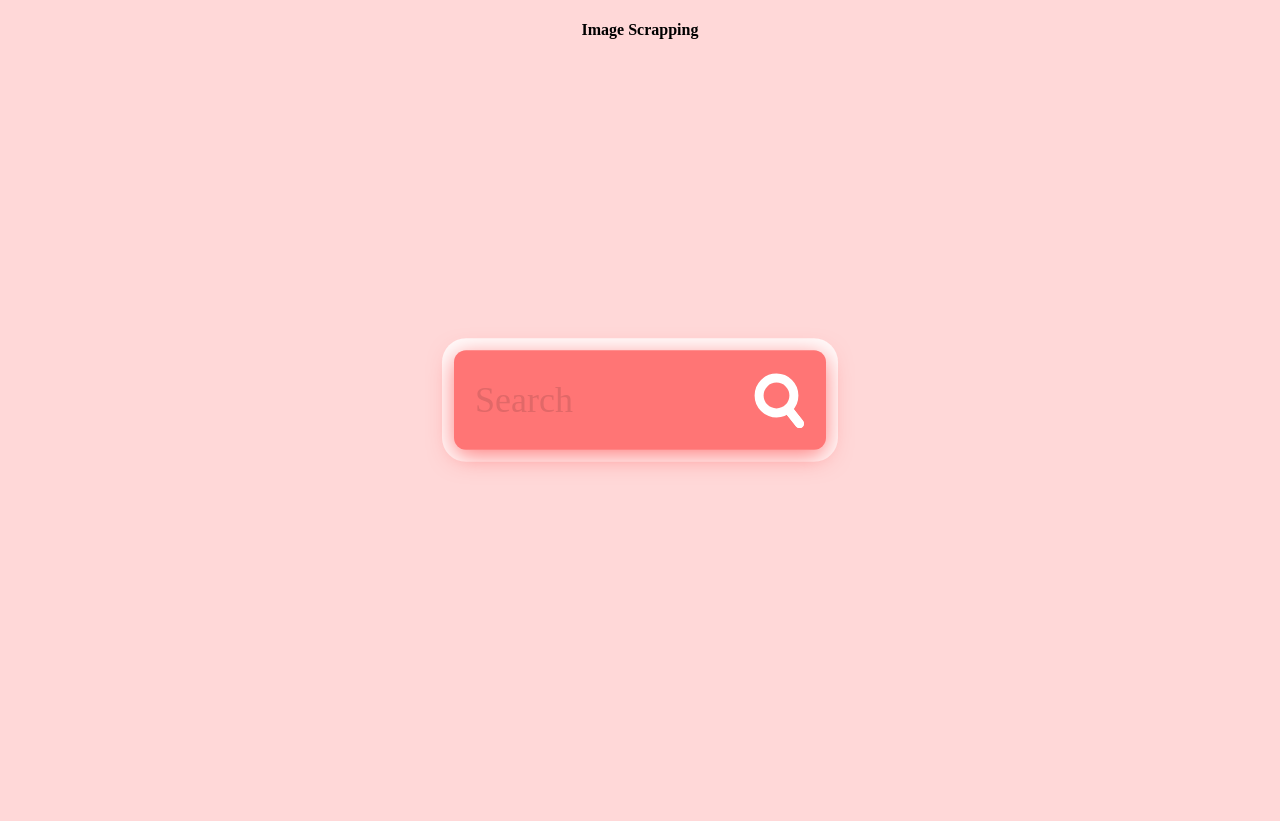
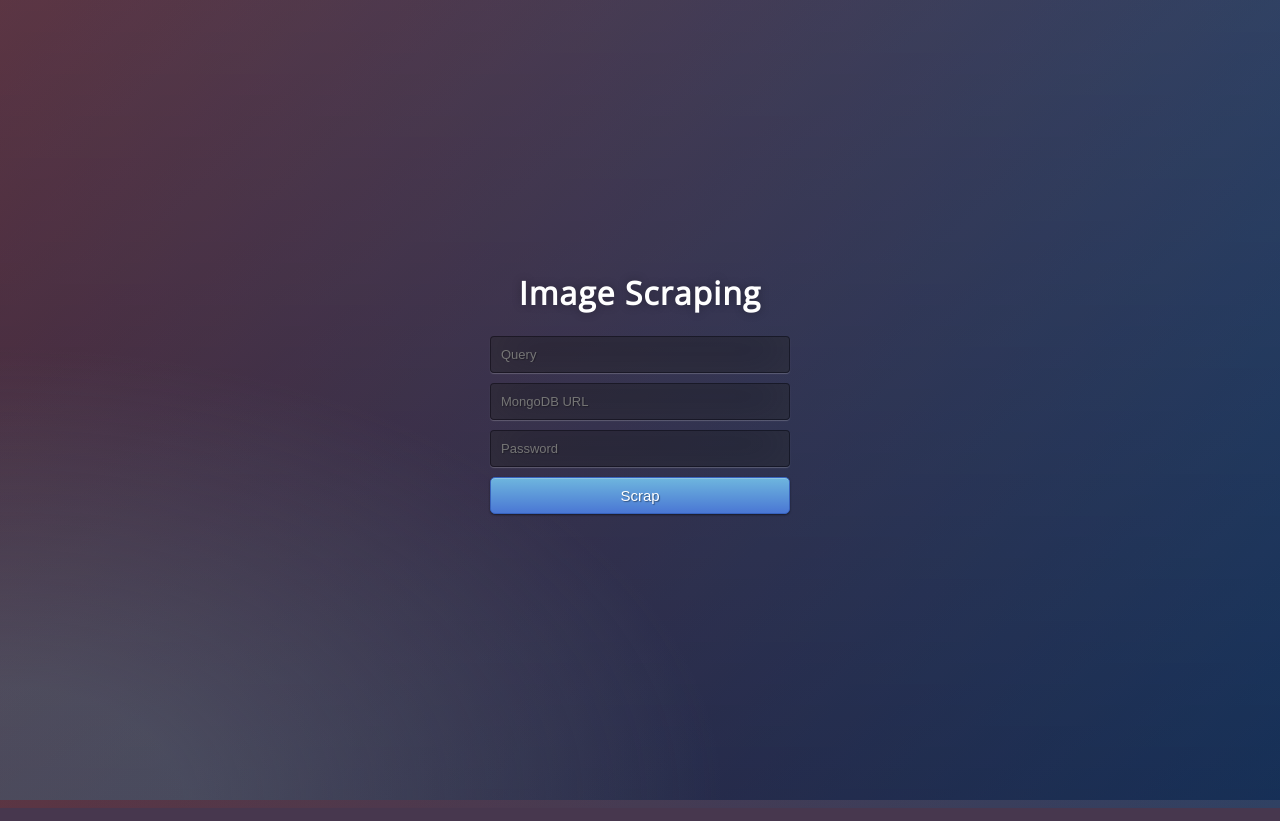
Before and after one commit to Prudvi24/Image-Scraper, a Flask app: page / in a window 1280 px wide. Run offline with Flask 3, Linux system fonts and the light colour scheme.

Commit message:
fixed bug

```diff
--- a/application.py
+++ b/application.py
@@ -13,13 +13,16 @@ app = Flask(__name__)
 
 @app.route('/', methods=['GET'])
 def homepage():
-    return render_template('index.html')
+    return render_template('index.html',loaded="")
 
 @app.route('/retrieve', methods=['GET','POST'])
 def retrieve_images():
     try:
         if(request.method=='POST'):
             query = request.form['content']
+            mongo_url = request.form['mongourl']
+            mongo_pass = request.form['mongopass']
+            mongo_url = mongo_url.replace("<password>",mongo_pass)
             logging.info(query)
             save_dir = 'images/'
             if(not os.path.exists(save_dir)):
@@ -38,19 +41,18 @@ def retrieve_images():
                 list_images.append(mydict)
                 with open(os.path.join(save_dir, f"{query}_{img_tags.index(image_tag)}.jpg"), 'wb') as f:  # wb is write bytes
                     f.write(img_data)
-            client = pymongo.MongoClient(
-                "mongodb+srv://detiprudvi:yyMhq1HiJxCYUF4k@cluster0.ufdzcre.mongodb.net/?retryWrites=true&w=majority")
+            client = pymongo.MongoClient(mongo_url)
             logging.info(client.test)
             db = client['ImageScraping']
             retrieve_col = db['image_data']
             retrieve_col.insert_many(list_images)
-        return "Images loaded"
+        return render_template('index.html', loaded="Successfull and scrap other query")
     except Exception as e:
         logging.exception(e)
         return "something went wrong"
 
     else:
-        return render_template('index.html')
+        return render_template('index.html', loaded="")
 
 
 if __name__=='__main__':
--- a/static/css/new.css
+++ b/static/css/new.css
@@ -1,152 +1,57 @@
+@import url(https://fonts.googleapis.com/css?family=Open+Sans);
+.btn { display: inline-block; *display: inline; *zoom: 1; padding: 4px 10px 4px; margin-bottom: 0; font-size: 13px; line-height: 18px; color: #333333; text-align: center;text-shadow: 0 1px 1px rgba(255, 255, 255, 0.75); vertical-align: middle; background-color: #f5f5f5; background-image: -moz-linear-gradient(top, #ffffff, #e6e6e6); background-image: -ms-linear-gradient(top, #ffffff, #e6e6e6); background-image: -webkit-gradient(linear, 0 0, 0 100%, from(#ffffff), to(#e6e6e6)); background-image: -webkit-linear-gradient(top, #ffffff, #e6e6e6); background-image: -o-linear-gradient(top, #ffffff, #e6e6e6); background-image: linear-gradient(top, #ffffff, #e6e6e6); background-repeat: repeat-x; filter: progid:dximagetransform.microsoft.gradient(startColorstr=#ffffff, endColorstr=#e6e6e6, GradientType=0); border-color: #e6e6e6 #e6e6e6 #e6e6e6; border-color: rgba(0, 0, 0, 0.1) rgba(0, 0, 0, 0.1) rgba(0, 0, 0, 0.25); border: 1px solid #e6e6e6; -webkit-border-radius: 4px; -moz-border-radius: 4px; border-radius: 4px; -webkit-box-shadow: inset 0 1px 0 rgba(255, 255, 255, 0.2), 0 1px 2px rgba(0, 0, 0, 0.05); -moz-box-shadow: inset 0 1px 0 rgba(255, 255, 255, 0.2), 0 1px 2px rgba(0, 0, 0, 0.05); box-shadow: inset 0 1px 0 rgba(255, 255, 255, 0.2), 0 1px 2px rgba(0, 0, 0, 0.05); cursor: pointer; *margin-left: .3em; }
+.btn:hover, .btn:active, .btn.active, .btn.disabled, .btn[disabled] { background-color: #e6e6e6; }
+.btn-large { padding: 9px 14px; font-size: 15px; line-height: normal; -webkit-border-radius: 5px; -moz-border-radius: 5px; border-radius: 5px; }
+.btn:hover { color: #333333; text-decoration: none; background-color: #e6e6e6; background-position: 0 -15px; -webkit-transition: background-position 0.1s linear; -moz-transition: background-position 0.1s linear; -ms-transition: background-position 0.1s linear; -o-transition: background-position 0.1s linear; transition: background-position 0.1s linear; }
+.btn-primary, .btn-primary:hover { text-shadow: 0 -1px 0 rgba(0, 0, 0, 0.25); color: #ffffff; }
+.btn-primary.active { color: rgba(255, 255, 255, 0.75); }
+.btn-primary { background-color: #4a77d4; background-image: -moz-linear-gradient(top, #6eb6de, #4a77d4); background-image: -ms-linear-gradient(top, #6eb6de, #4a77d4); background-image: -webkit-gradient(linear, 0 0, 0 100%, from(#6eb6de), to(#4a77d4)); background-image: -webkit-linear-gradient(top, #6eb6de, #4a77d4); background-image: -o-linear-gradient(top, #6eb6de, #4a77d4); background-image: linear-gradient(top, #6eb6de, #4a77d4); background-repeat: repeat-x; filter: progid:dximagetransform.microsoft.gradient(startColorstr=#6eb6de, endColorstr=#4a77d4, GradientType=0);  border: 1px solid #3762bc; text-shadow: 1px 1px 1px rgba(0,0,0,0.4); box-shadow: inset 0 1px 0 rgba(255, 255, 255, 0.2), 0 1px 2px rgba(0, 0, 0, 0.5); }
+.btn-primary:hover, .btn-primary:active, .btn-primary.active, .btn-primary.disabled, .btn-primary[disabled] { filter: none; background-color: #4a77d4; }
+.btn-block { width: 100%; display:block; }
 
+* { -webkit-box-sizing:border-box; -moz-box-sizing:border-box; -ms-box-sizing:border-box; -o-box-sizing:border-box; box-sizing:border-box; }
 
-* {
-  outline: none;
-}
-
-html,
-body {
-  height: 100%;
-  min-height: 100%;
-}
+html { width: 100%; height:100%; overflow:hidden; }
 
 body {
-  margin: 0;
-  background-color: #ffd8d8;
+	width: 100%;
+	height:100%;
+	font-family: 'Open Sans', sans-serif;
+	background: #092756;
+	background: -moz-radial-gradient(0% 100%, ellipse cover, rgba(104,128,138,.4) 10%,rgba(138,114,76,0) 40%),-moz-linear-gradient(top,  rgba(57,173,219,.25) 0%, rgba(42,60,87,.4) 100%), -moz-linear-gradient(-45deg,  #670d10 0%, #092756 100%);
+	background: -webkit-radial-gradient(0% 100%, ellipse cover, rgba(104,128,138,.4) 10%,rgba(138,114,76,0) 40%), -webkit-linear-gradient(top,  rgba(57,173,219,.25) 0%,rgba(42,60,87,.4) 100%), -webkit-linear-gradient(-45deg,  #670d10 0%,#092756 100%);
+	background: -o-radial-gradient(0% 100%, ellipse cover, rgba(104,128,138,.4) 10%,rgba(138,114,76,0) 40%), -o-linear-gradient(top,  rgba(57,173,219,.25) 0%,rgba(42,60,87,.4) 100%), -o-linear-gradient(-45deg,  #670d10 0%,#092756 100%);
+	background: -ms-radial-gradient(0% 100%, ellipse cover, rgba(104,128,138,.4) 10%,rgba(138,114,76,0) 40%), -ms-linear-gradient(top,  rgba(57,173,219,.25) 0%,rgba(42,60,87,.4) 100%), -ms-linear-gradient(-45deg,  #670d10 0%,#092756 100%);
+	background: -webkit-radial-gradient(0% 100%, ellipse cover, rgba(104,128,138,.4) 10%,rgba(138,114,76,0) 40%), linear-gradient(to bottom,  rgba(57,173,219,.25) 0%,rgba(42,60,87,.4) 100%), linear-gradient(135deg,  #670d10 0%,#092756 100%);
+	filter: progid:DXImageTransform.Microsoft.gradient( startColorstr='#3E1D6D', endColorstr='#092756',GradientType=1 );
 }
+.login {
+	position: absolute;
+	top: 50%;
+	left: 50%;
+	margin: -150px 0 0 -150px;
+	width:300px;
+	height:300px;
+}
+.login h1 { color: #fff; text-shadow: 0 0 10px rgba(0,0,0,0.3); letter-spacing:1px; text-align:center; }
 
-.tb {
-  display: table;
-  width: 100%;
+input {
+	width: 100%;
+	margin-bottom: 10px;
+	background: rgba(0,0,0,0.3);
+	border: none;
+	outline: none;
+	padding: 10px;
+	font-size: 13px;
+	color: #fff;
+	text-shadow: 1px 1px 1px rgba(0,0,0,0.3);
+	border: 1px solid rgba(0,0,0,0.3);
+	border-radius: 4px;
+	box-shadow: inset 0 -5px 45px rgba(100,100,100,0.2), 0 1px 1px rgba(255,255,255,0.2);
+	-webkit-transition: box-shadow .5s ease;
+	-moz-transition: box-shadow .5s ease;
+	-o-transition: box-shadow .5s ease;
+	-ms-transition: box-shadow .5s ease;
+	transition: box-shadow .5s ease;
 }
-
-.td {
-  display: table-cell;
-  vertical-align: middle;
-}
-
-input,
-button {
-  color: #fff;
-  font-family: Nunito;
-  padding: 0;
-  margin: 0;
-  border: 0;
-  background-color: transparent;
-}
-
-#cover {
-  position: absolute;
-  top: 50%;
-  left: 0;
-  right: 0;
-  width: 550px;
-  padding: 35px;
-  margin: -83px auto 0 auto;
-  background-color: #ff7575;
-  border-radius: 20px;
-  box-shadow: 0 10px 40px #ff7c7c, 0 0 0 20px #ffffffeb;
-  transform: scale(0.6);
-}
-
-form {
-  height: 96px;
-}
-
-input[type="text"] {
-  width: 100%;
-  height: 96px;
-  font-size: 60px;
-  line-height: 1;
-}
-
-input[type="text"]::placeholder {
-  color: #e16868;
-}
-
-#s-cover {
-  width: 1px;
-  padding-left: 35px;
-}
-
-button {
-  position: relative;
-  display: block;
-  width: 84px;
-  height: 96px;
-  cursor: pointer;
-}
-
-#s-circle {
-  position: relative;
-  top: -8px;
-  left: 0;
-  width: 43px;
-  height: 43px;
-  margin-top: 0;
-  border-width: 15px;
-  border: 15px solid #fff;
-  background-color: transparent;
-  border-radius: 50%;
-  transition: 0.5s ease all;
-}
-
-button span {
-  position: absolute;
-  top: 68px;
-  left: 43px;
-  display: block;
-  width: 45px;
-  height: 15px;
-  background-color: transparent;
-  border-radius: 10px;
-  transform: rotateZ(52deg);
-  transition: 0.5s ease all;
-}
-
-button span:before,
-button span:after {
-  content: "";
-  position: absolute;
-  bottom: 0;
-  right: 0;
-  width: 45px;
-  height: 15px;
-  background-color: #fff;
-  border-radius: 10px;
-  transform: rotateZ(0);
-  transition: 0.5s ease all;
-}
-
-#s-cover:hover #s-circle {
-  top: -1px;
-  width: 67px;
-  height: 15px;
-  border-width: 0;
-  background-color: #fff;
-  border-radius: 20px;
-}
-
-#s-cover:hover span {
-  top: 50%;
-  left: 56px;
-  width: 25px;
-  margin-top: -9px;
-  transform: rotateZ(0);
-}
-
-#s-cover:hover button span:before {
-  bottom: 11px;
-  transform: rotateZ(52deg);
-}
-
-#s-cover:hover button span:after {
-  bottom: -11px;
-  transform: rotateZ(-52deg);
-}
-#s-cover:hover button span:before,
-#s-cover:hover button span:after {
-  right: -6px;
-  width: 40px;
-  background-color: #fff;
-}
+input:focus { box-shadow: inset 0 -5px 45px rgba(100,100,100,0.4), 0 1px 1px rgba(255,255,255,0.2); }
--- a/templates/index.html
+++ b/templates/index.html
@@ -7,18 +7,14 @@
 {% endblock %}
 
 {% block body %}
- <h4 style="text-align: center">Image Scrapping</h4>
-<div id="cover", class="content">
-  <form method="POST" action="/retrieve">
-    <div class="tb">
-      <div class="td"><input type="text" placeholder="Search" name="content" required></div>
-      <div class="td" id="s-cover">
-        <button type="submit">
-          <div id="s-circle"></div>
-          <span></span>
-        </button>
-      </div>
-    </div>
-  </form>
+<div class="login">
+	<h1>Image Scraping</h1>
+    <form method="post", action="/retrieve">
+    	<input type="text" name="content" placeholder="Query" required="required" />
+        <input type="text" name="mongourl" placeholder="MongoDB URL" required="required" />
+        <input type="password" name="mongopass" placeholder="Password" required="required" />
+        <button type="submit" class="btn btn-primary btn-block btn-large">Scrap</button>
+    </form>
+    <h2> {{ loaded }} </h2>
 </div>
 {% endblock %}
```
